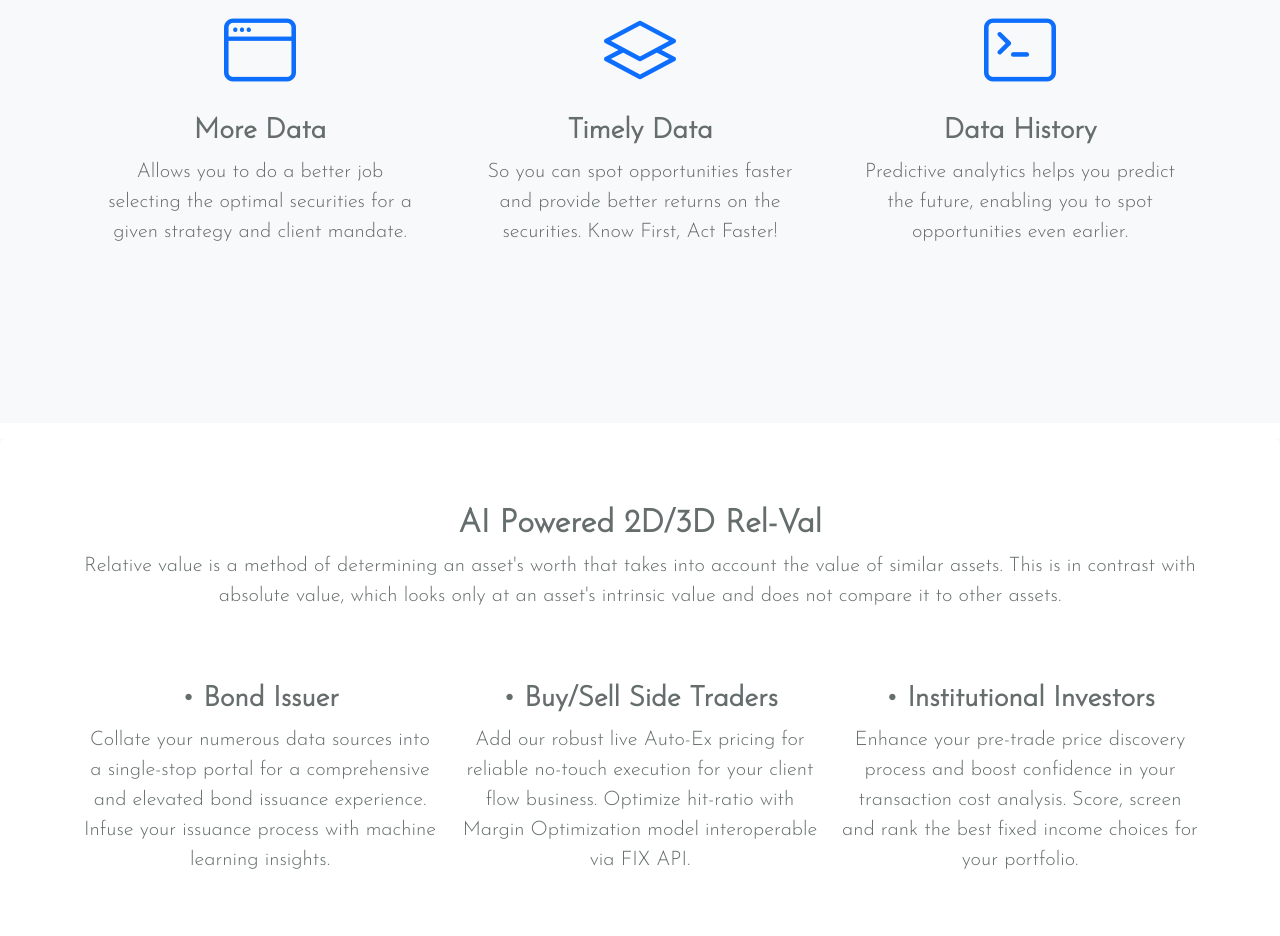
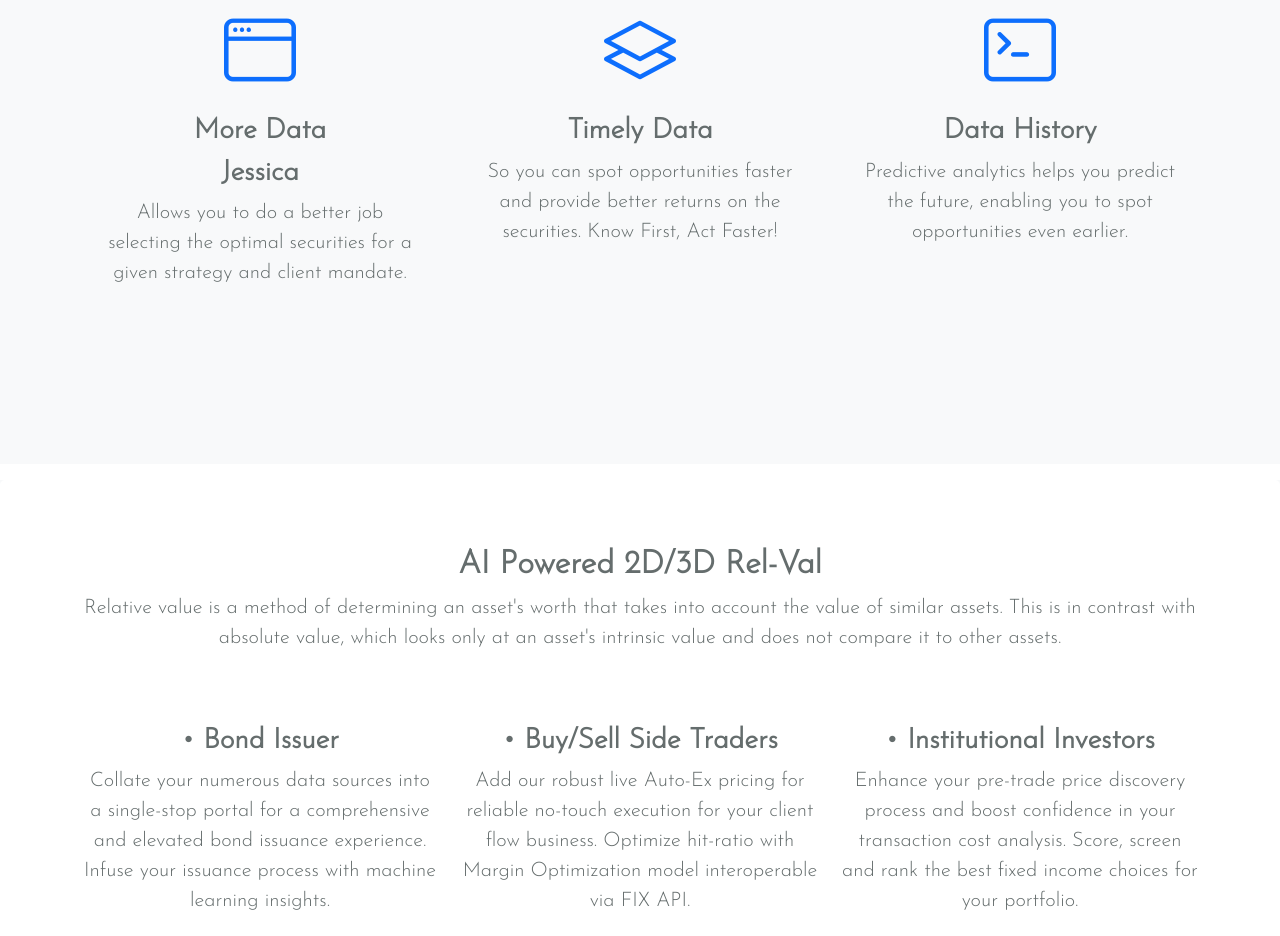
Before and after one commit to OpenData-BondIntelligence/Bond-Intelligence-Landing-Page, a plain HTML site: page index.html in a window 1280 px wide. Shown: the part 1316-2252 px from the top of the page. Drawn offline with nearby package versions, Linux system fonts and the light colour scheme.

Commit message:
added name

```diff
--- a/index.html
+++ b/index.html
@@ -74,6 +74,7 @@
                         <div class="features-icons-item mx-auto mb-5 mb-lg-0 mb-lg-3">
                             <div class="features-icons-icon d-flex"><i class="bi-window m-auto text-primary"></i></div>
                             <h3 style="color: #656D6D;">More Data</h3>
+                            <h3>Jessica</h3>
                             <p style="color: #656D6D;" class="lead mb-0">Allows you to do a better job selecting the optimal securities for a given strategy and client mandate.</p>
                         </div>
                     </div>
```
